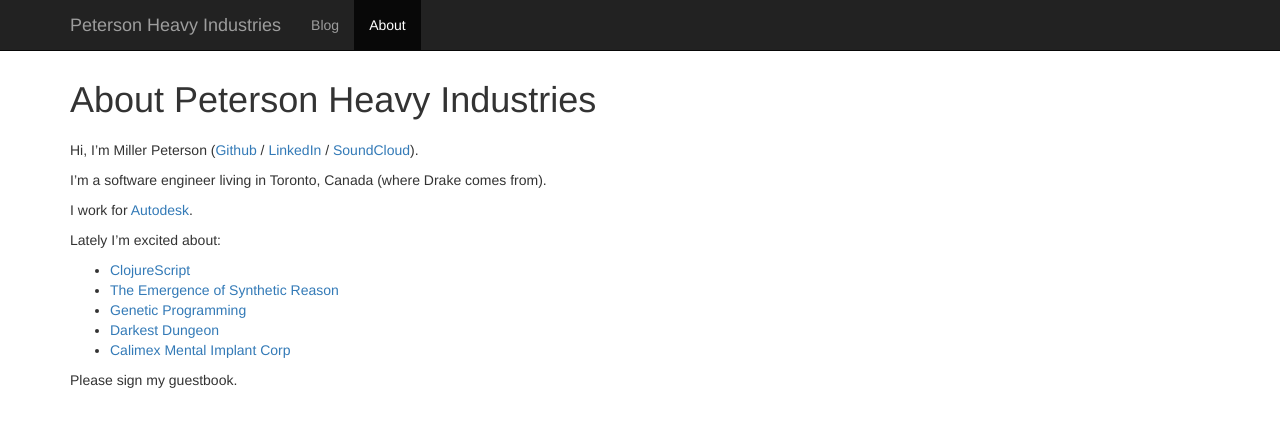
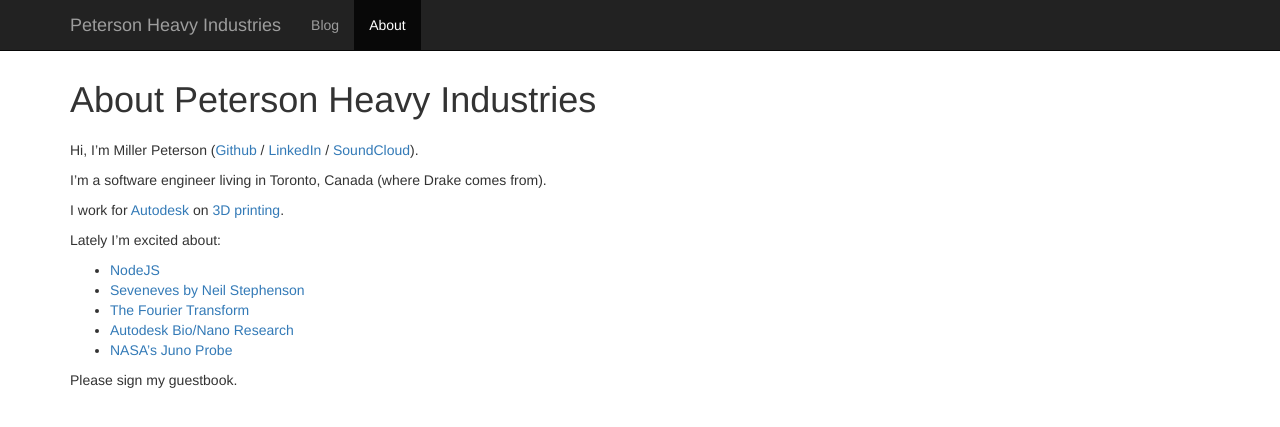
Before and after one commit to millerpeterson/millerpeterson.github.io, a Jekyll site: the page built from about.md, in a window 1280 px wide. Shown: the top 427 px of the page. Built offline with Jekyll 4.4.1, drawn with Linux system fonts in a browser that asks for light colours; comment, search, counter and statistics services are not loaded.

Commit message:
Finish genetic byte beats post, update about

```diff
--- a/about.md
+++ b/about.md
@@ -8,14 +8,14 @@
 
 I'm a software engineer living in Toronto, Canada (where Drake comes from).
 
-I work for <a href="http://www.autodesk.com" target="_blank">Autodesk</a>.
+I work for <a href="http://www.autodesk.com" target="_blank">Autodesk</a> on [3D printing](http://www.thingmaker.com).
 
 Lately I'm excited about:
 
-- [ClojureScript](https://github.com/clojure/clojurescript)
-- [The Emergence of Synthetic Reason](http://www.bloomsbury.com/uk/philosophy-and-simulation-9781441170286/)
-- [Genetic Programming](https://www.youtube.com/watch?v=HWMJdO4klIE)
-- [Darkest Dungeon](http://www.darkestdungeon.com/)
-- [Calimex Mental Implant Corp](https://legowelt.bandcamp.com/album/el-saber-del-arpavor)
+- [NodeJS](https://nodejs.org/en/)
+- [Seveneves by Neil Stephenson](https://en.wikipedia.org/wiki/Seveneves)
+- [The Fourier Transform](https://en.wikipedia.org/wiki/Fourier_transform)
+- [Autodesk Bio/Nano Research](https://www.autodeskresearch.com/groups/bionano)
+- [NASA's Juno Probe](https://www.nasa.gov/mission_pages/juno/main/index.html)
 
 Please sign my guestbook.
```
Also changed, not shown: _posts/2016-06-06-genetic-byte-beats.markdown (+18 -14 lines).
